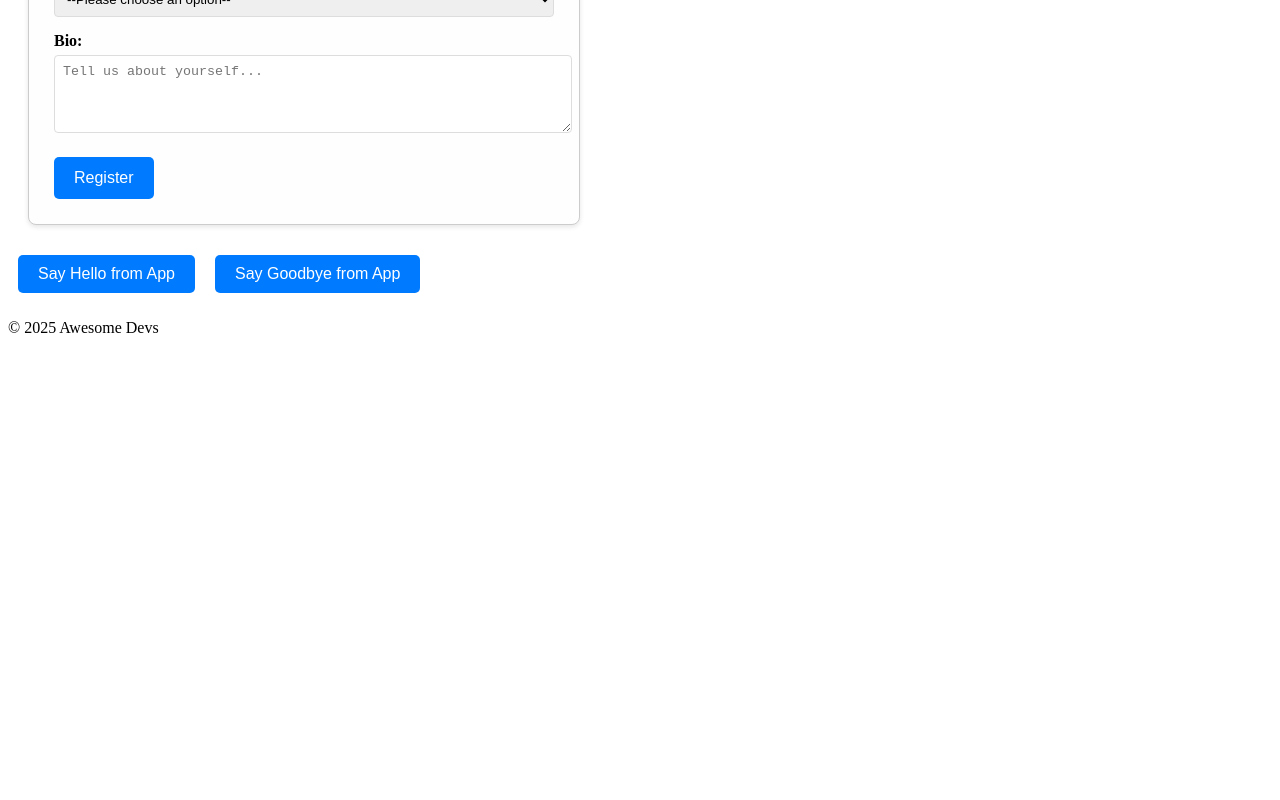
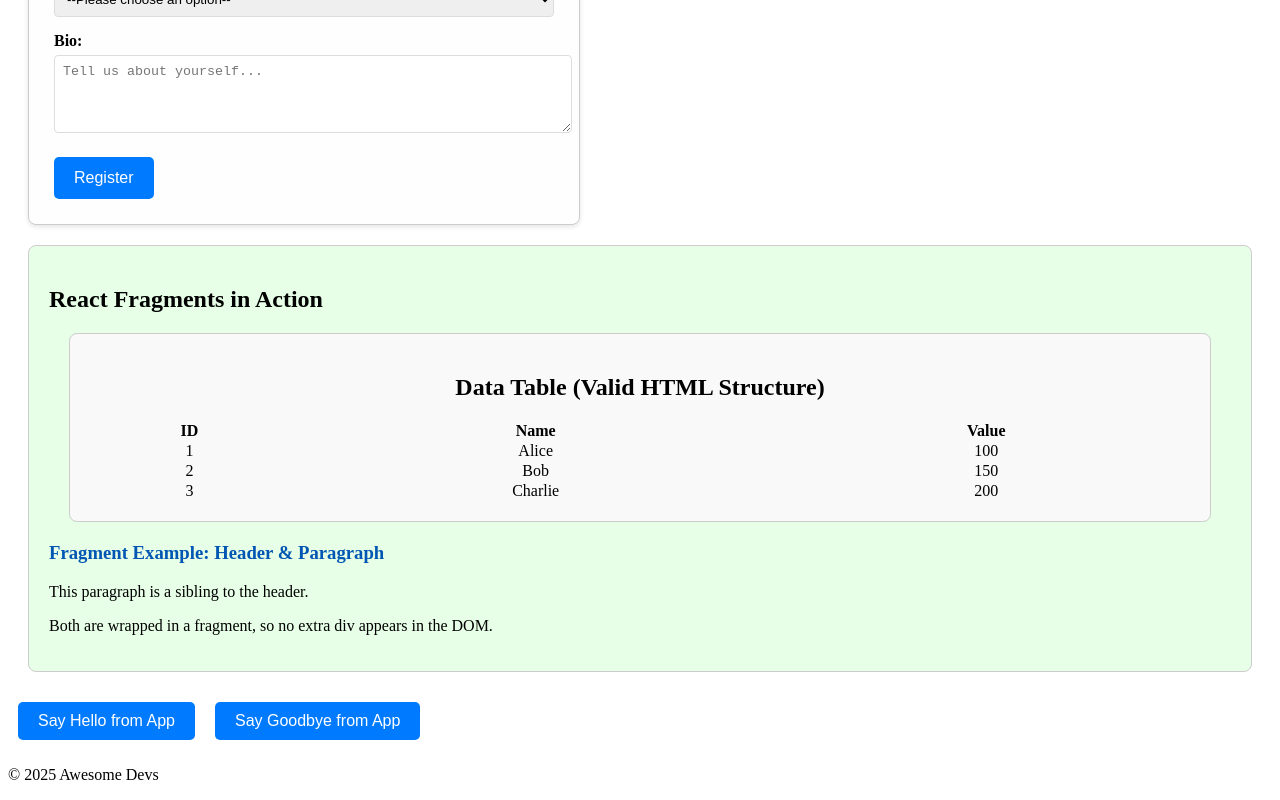
Before and after one commit to aravinth-in/learning-react, a React (Create React App) app in the folder my-react-components-app/: page / in a window 1280 px wide. Shown: the part 2850-3650 px from the top of the page. Before the commit the page ends 3203 px from the top, so only its background shows below. Built offline with nearby package versions, Linux system fonts and the light colour scheme.

Commit message:
Fragments

```diff
--- a/my-react-components-app/src/App.js
+++ b/my-react-components-app/src/App.js
@@ -11,6 +11,7 @@ import LoginControl from './components/LoginControl'
 import LoadingSpinner from './components/LoadingSpinner'
 import ListDisplay from './components/ListDisplay'
 import RegistrationForm from './components/RegistrationForm'
+import FragmentExample from './components/Table'
 
 const App = () => {
   const appTitle = "React Event Handling Demo";
@@ -34,6 +35,7 @@ const App = () => {
       <LoadingSpinner />
       <ListDisplay />
       <RegistrationForm />
+      <FragmentExample />
 
       {/* Buttons demonstrating different ways to pass click handlers */}
       <Button text="Say Hello from App" onClick={() => appButtonClickHandler("Hello!")} />
--- /dev/null
+++ b/my-react-components-app/src/components/Table.js
@@ -0,0 +1,82 @@
+const TableRow = ({ data }) => {
+  return (
+    // Notice: We do NOT wrap these <td> elements in a <div> here.
+    // If we did, it would be invalid HTML inside a <tr>.
+    // So, we don't need a fragment here as <tr> is the single root.
+    <tr>
+      <td>{data.id}</td>
+      <td>{data.name}</td>
+      <td>{data.value}</td>
+    </tr>
+  );
+};
+
+// A component that renders multiple TableRow components
+const DataTable = () => {
+  const tableData = [
+    { id: 1, name: 'Alice', value: 100 },
+    { id: 2, name: 'Bob', value: 150 },
+    { id: 3, name: 'Charlie', value: 200 },
+  ];
+
+  return (
+    <div style={{
+      border: '1px solid #ccc',
+      padding: '20px',
+      margin: '20px',
+      borderRadius: '8px',
+      backgroundColor: '#f9f9f9',
+      textAlign: 'center'
+    }}>
+      <h2>Data Table (Valid HTML Structure)</h2>
+      <table style={{ width: '100%', borderCollapse: 'collapse', marginTop: '15px' }}>
+        <thead>
+          <tr>
+            <th>ID</th>
+            <th>Name</th>
+            <th>Value</th>
+          </tr>
+        </thead>
+        <tbody>
+          {tableData.map(item => (
+            // Each TableRow is a <tr>, which is a valid child of <tbody>
+            // We need a key here for list rendering
+            <TableRow key={item.id} data={item} />
+          ))}
+        </tbody>
+      </table>
+    </div>
+  );
+};
+
+// This component shows how to use Fragments when a component needs to return multiple siblings
+// but you don't want an extra wrapper div.
+const MultiChildComponent = () => {
+  return (
+    // Using the shorthand fragment <> </>
+    <>
+      <h3 style={{ color: '#0056b3' }}>Fragment Example: Header & Paragraph</h3>
+      <p>This paragraph is a sibling to the header.</p>
+      <p>Both are wrapped in a fragment, so no extra div appears in the DOM.</p>
+    </>
+  );
+};
+
+
+const FragmentExample = () => {
+    return (
+        <div style={{
+            border: '1px solid #ccc',
+            padding: '20px',
+            margin: '20px',
+            borderRadius: '8px',
+            backgroundColor: '#e6ffe6',
+        }}>
+            <h2>React Fragments in Action</h2>
+            <DataTable />
+            <MultiChildComponent />
+        </div>
+    );
+};
+
+export default FragmentExample;
```
